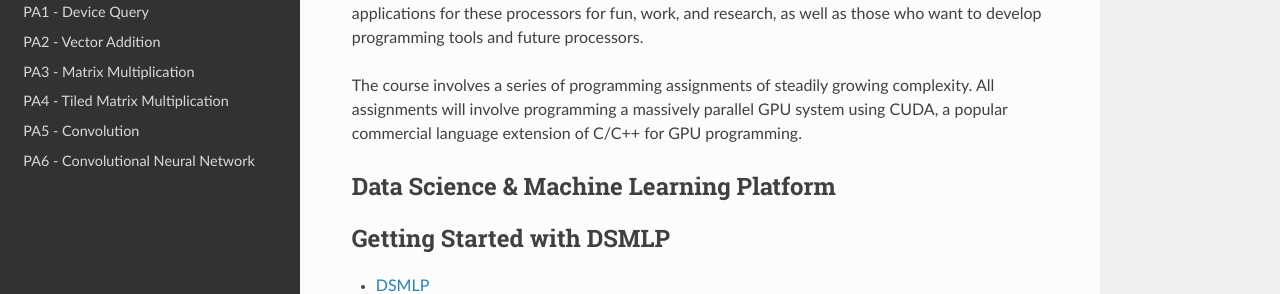
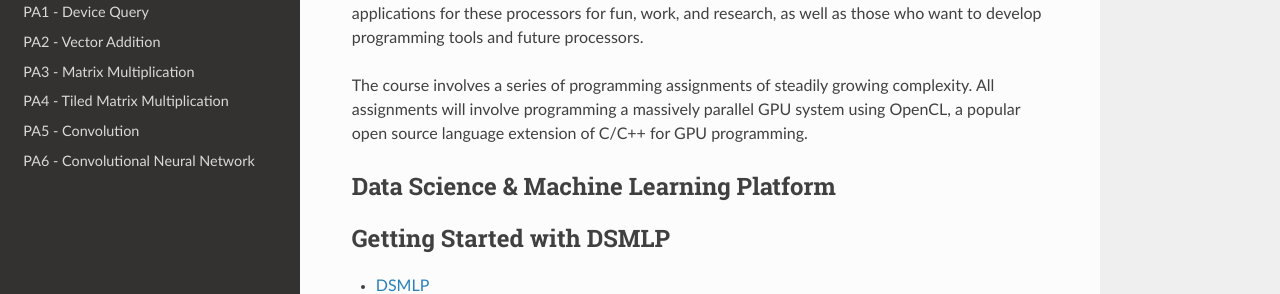
Before and after one commit to KastnerRG/cse160-docs, a Sphinx documentation site: the page built from docs/source/index.rst, in a window 1280 px wide and 900 px high. Shown: the part 350-644 px from the top of the window. Built offline with Sphinx 7.4.7 and the Read the Docs theme 2.0.0, drawn with Linux system fonts in a browser that asks for light colours; formulas are drawn with MathJax 3.

Commit message:
change cuda to opencl in intro paragraph

```diff
--- a/docs/source/index.rst
+++ b/docs/source/index.rst
@@ -3,7 +3,7 @@ UCSD CSE 160: Introduction to Parallel Computing
 
 This course aims to provide knowledge and hands-on experience in developing software for processors with massively parallel computing resources. A massively parallel processor has the hardware ability to allow many threads to execute simultaneously. Many commercial offerings from NVIDIA, Intel, AMD, Qualcomm, Google, and ARM offer such levels of concurrency. Effectively programming these processors requires in-depth knowledge of parallel programming principles and the parallelism models, communication models, and resource limitations of these processors. In addition, this course also prepares the students to use the parallelism models of modern programming languages. The target audiences of the course are students who want to develop applications for these processors for fun, work, and research, as well as those who want to develop programming tools and future processors.
 
-The course involves a series of programming assignments of steadily growing complexity. All assignments will involve programming a massively parallel GPU system using CUDA, a popular commercial language extension of C/C++ for GPU programming.
+The course involves a series of programming assignments of steadily growing complexity. All assignments will involve programming a massively parallel GPU system using OpenCL, a popular open source language extension of C/C++ for GPU programming.
 
 Data Science & Machine Learning Platform
 ^^^^^^^^^^^^^^^^^^^^^^^^^^^^^^^^^^^^^^^^
```
